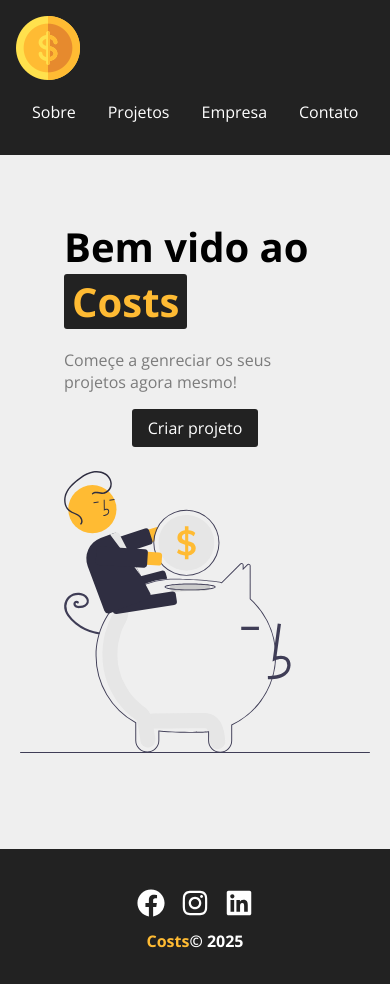
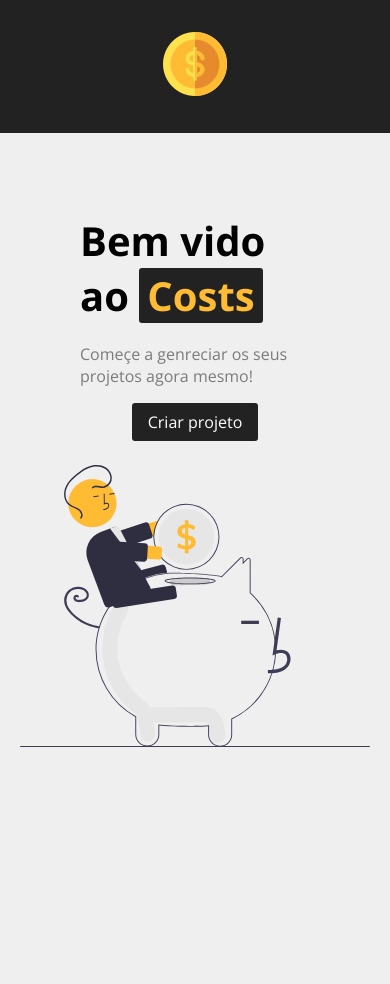
Before and after one commit to RoberthVieira/Costs, a React (Create React App) app: page / in a window 390 px wide. After the commit the page ends 844 px from the top, so only its background shows below. Built offline with nearby package versions, Linux system fonts and the light colour scheme.

Commit message:
style: Adiciona responsividade ao index, Footer, Container, NavBar.

```diff
--- a/src/Components/layout/Container.module.css
+++ b/src/Components/layout/Container.module.css
@@ -5,6 +5,7 @@
     justify-content: space-between;
     flex-wrap: wrap;
     width: 100%;
+    position: relative;
 }
 
 .minheight{
@@ -19,3 +20,19 @@
     flex-direction: column;
     justify-content: flex-start;
 }
+
+@media (max-width: 768px) {
+    .container {
+      flex-direction: column;
+      align-items: center;
+      padding: 1rem;
+    }
+
+    .start {
+      justify-content: center;
+    }
+
+    .column {
+      align-items: center;
+    }
+}
--- a/src/Components/layout/Footer.module.css
+++ b/src/Components/layout/Footer.module.css
@@ -31,3 +31,21 @@
 .bold span{
     color: #fff;
 }
+
+@media (max-width: 600px) {
+    .footer {
+      padding: 1.5em 1em;
+    }
+
+    .socialList {
+      gap: 0.5rem;
+    }
+
+    .socialList li {
+      font-size: 1.3rem;
+    }
+
+    .bold {
+      font-size: 1rem;
+    }
+  }
--- a/src/Components/layout/NavBar.module.css
+++ b/src/Components/layout/NavBar.module.css
@@ -4,10 +4,20 @@
     padding: 1em;
 }
 
+.menuIcon {
+    display: none;
+    font-size: 1.5rem;
+    color: #fff;
+    cursor: pointer;
+}
+
 .list{
     display: flex;
     list-style: none;
     align-items: center;
+    align-items: center;
+    margin: 0;
+    padding: 0;
 }
 
 .item{
@@ -17,8 +27,40 @@
 .links{
     color: #fff;
     text-decoration: none;
+    transition: color 0.3s ease;
 }
 
 .links:hover{
     color: #FFBB33;
 }
+
+@media (max-width: 768px) {
+    .menuIcon {
+        display: block;
+        position: absolute;
+        top: 1.2em;
+        right: 2em;
+    }
+
+    .list {
+        flex-direction: row;
+        width: 100%;
+        background-color: #222;
+        position: absolute;
+        top: 80px;
+        left: 0;
+        display: none;
+        z-index: 1;
+        padding: 1em 0;
+    }
+
+    .active {
+        display: flex;
+    }
+
+    .item {
+        margin: 1rem 0;
+        text-align: center;
+        width: 100%;
+    }
+}
--- a/src/index.css
+++ b/src/index.css
@@ -9,6 +9,7 @@
 html, body, #root, .App {
     height: 100%;
     background-color: #EFEFEF;
+    overflow-x: hidden;
 }
 
 body {
```
